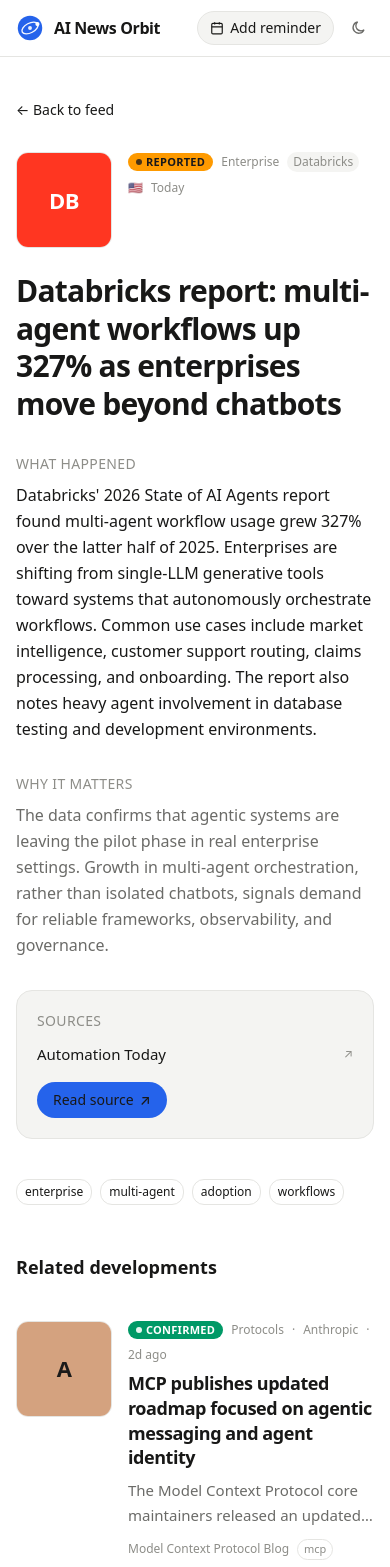
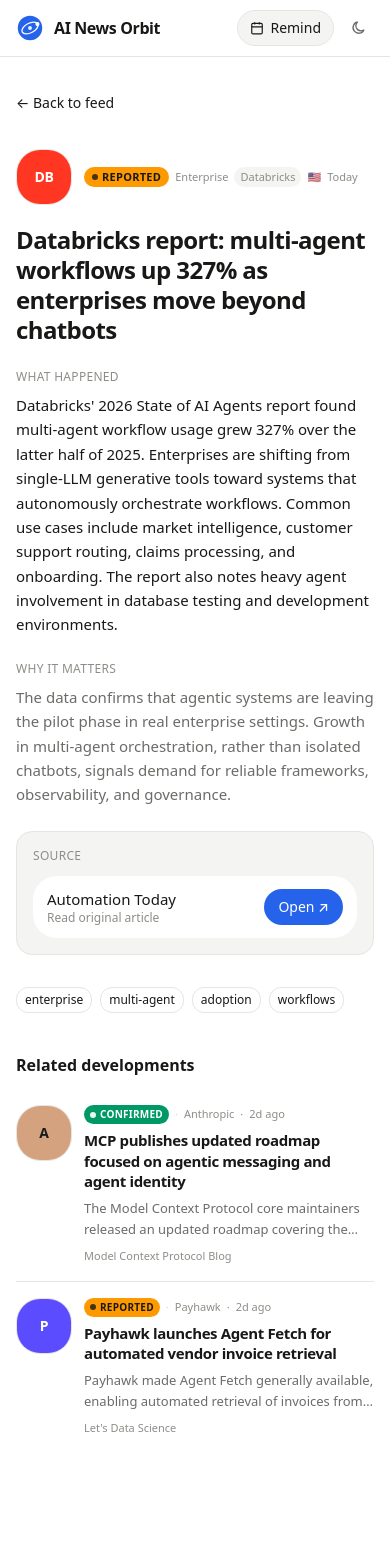
Before and after one commit to zain-ramzan/ai-news-orbit, a Next.js app: page /news/databricks-report-multi-agent-workflows-up-327-percent in a window 390 px wide. Shown: the top 1567 px of the page. After the commit the page ends 1533 px from the top, so only its background shows below. Built offline with nearby package versions, Linux system fonts and the light colour scheme.

Commit message:
polish: calendar logos, mobile thumbs/chips, drop footer, cleaner sources

```diff
--- a/src/app/news/[slug]/page.tsx
+++ b/src/app/news/[slug]/page.tsx
@@ -2,7 +2,6 @@
 import { notFound } from "next/navigation";
 import type { Metadata } from "next";
 import { Header } from "@/components/Header";
-import { Footer } from "@/components/Footer";
 import { StoryCard } from "@/components/StoryCard";
 import { StoryImage } from "@/components/StoryImage";
 import {
@@ -74,18 +73,18 @@
   return (
     <div className="min-h-screen bg-[var(--bg-app)] text-[var(--text-primary)]">
       <Header />
-      <main className="mx-auto max-w-3xl px-4 pb-16 pt-10 sm:px-6">
+      <main className="mx-auto max-w-3xl px-4 pb-20 pt-6 sm:px-6 sm:pt-10">
         <Link
           href="/"
-          className="mb-8 inline-flex items-center gap-1 text-sm text-[var(--text-secondary)] hover:text-[var(--text-primary)]"
+          className="mb-6 inline-flex min-h-[44px] items-center gap-1 text-sm text-[var(--text-secondary)] hover:text-[var(--text-primary)] sm:mb-8"
         >
           ← Back to feed
         </Link>
 
-        <div className="mb-6 flex gap-4">
-          <StoryImage story={story} size={96} />
-          <div className="min-w-0 flex-1">
-            <div className="mb-2 flex flex-wrap items-center gap-2 text-xs text-[var(--text-muted)]">
+        <div className="mb-5 flex gap-3 sm:mb-6 sm:gap-4">
+          <StoryImage story={story} />
+          <div className="min-w-0 flex-1 self-center">
+            <div className="flex flex-wrap items-center gap-1.5 text-[11px] text-[var(--text-muted)] sm:gap-2 sm:text-xs">
               <VerificationBadge status={story.verification_status} />
               <span>{story.category}</span>
               {story.organization.map((org) => (
@@ -93,42 +92,37 @@
                   {org}
                 </span>
               ))}
-              {flag && (
-                <span title={story.country ?? story.country_code}>
-                  {flag}{" "}
-                  <span className="sr-only">{story.country ?? story.country_code}</span>
-                </span>
-              )}
+              {flag && <span title={story.country ?? story.country_code}>{flag}</span>}
               <time dateTime={story.published_at}>{formatRelativeDate(story.published_at)}</time>
             </div>
           </div>
         </div>
 
-        <h1 className="mb-8 text-3xl font-semibold leading-tight tracking-tight text-[var(--text-primary)] sm:text-4xl">
+        <h1 className="mb-6 text-2xl font-semibold leading-tight tracking-tight text-[var(--text-primary)] sm:mb-8 sm:text-4xl">
           {story.headline}
         </h1>
 
-        <section className="mb-8">
-          <h2 className="mb-2 text-sm font-medium uppercase tracking-wide text-[var(--text-muted)]">
+        <section className="mb-6 sm:mb-8">
+          <h2 className="mb-2 text-xs font-medium uppercase tracking-wide text-[var(--text-muted)] sm:text-sm">
             What happened
           </h2>
-          <p className="text-[16px] leading-relaxed text-[var(--text-primary)]">
+          <p className="text-[15px] leading-relaxed text-[var(--text-primary)] sm:text-[16px]">
             {story.what_happened}
           </p>
         </section>
 
-        <section className="mb-8">
-          <h2 className="mb-2 text-sm font-medium uppercase tracking-wide text-[var(--text-muted)]">
+        <section className="mb-6 sm:mb-8">
+          <h2 className="mb-2 text-xs font-medium uppercase tracking-wide text-[var(--text-muted)] sm:text-sm">
             Why it matters
           </h2>
-          <p className="text-[16px] leading-relaxed text-[var(--text-secondary)]">
+          <p className="text-[15px] leading-relaxed text-[var(--text-secondary)] sm:text-[16px]">
             {story.why_it_matters}
           </p>
         </section>
 
         {story.product.length > 0 && (
-          <section className="mb-8">
-            <h2 className="mb-2 text-sm font-medium uppercase tracking-wide text-[var(--text-muted)]">
+          <section className="mb-6 sm:mb-8">
+            <h2 className="mb-2 text-xs font-medium uppercase tracking-wide text-[var(--text-muted)] sm:text-sm">
               Products
             </h2>
             <div className="flex flex-wrap gap-2">
@@ -144,50 +138,45 @@
           </section>
         )}
 
-        <section className="mb-10 rounded-[var(--radius-lg)] border border-[var(--border-default)] bg-[var(--bg-surface)] p-5">
-          <h2 className="mb-3 text-sm font-medium uppercase tracking-wide text-[var(--text-muted)]">
-            Sources
+        <section className="mb-8 rounded-2xl border border-[var(--border-default)] bg-[var(--bg-surface)] p-4 sm:mb-10 sm:p-5">
+          <h2 className="mb-3 text-xs font-medium uppercase tracking-wide text-[var(--text-muted)] sm:text-sm">
+            Source
           </h2>
-          <div className="space-y-2">
           <a
-              href={story.source_url}
+            href={story.official_url || story.source_url}
             target="_blank"
             rel="noopener noreferrer"
-              className="flex items-center justify-between gap-3 text-[15px] text-[var(--accent)] hover:underline"
+            className="group flex items-center justify-between gap-3 rounded-xl bg-[var(--bg-app)] px-3.5 py-3 transition-colors hover:bg-[var(--bg-hover)]"
           >
-              <span>{story.source_name}</span>
-              <span className="text-xs text-[var(--text-muted)]">↗</span>
+            <div className="min-w-0">
+              <p className="truncate text-[15px] font-medium text-[var(--text-primary)]">
+                {story.source_name}
+              </p>
+              <p className="truncate text-xs text-[var(--text-muted)]">Read original article</p>
+            </div>
+            <span className="inline-flex h-9 shrink-0 items-center rounded-full bg-[var(--accent)] px-3.5 text-sm font-medium text-white group-hover:bg-[var(--accent-hover)]">
+              Open ↗
+            </span>
           </a>
           {story.official_url && story.official_url !== story.source_url && (
             <a
               href={story.official_url}
               target="_blank"
               rel="noopener noreferrer"
-                className="flex items-center justify-between gap-3 text-[15px] text-[var(--accent)] hover:underline"
+              className="mt-2 block text-sm text-[var(--accent)] hover:underline"
             >
-                <span>Official announcement</span>
-                <span className="text-xs text-[var(--text-muted)]">↗</span>
+              Official announcement ↗
             </a>
           )}
-          </div>
-          <a
-            href={story.official_url || story.source_url}
-            target="_blank"
-            rel="noopener noreferrer"
-            className="mt-4 inline-flex items-center gap-1.5 rounded-full bg-[var(--accent)] px-4 py-2 text-sm font-medium text-white hover:bg-[var(--accent-hover)] transition-colors"
-          >
-            Read source
-            <span aria-hidden>↗</span>
-          </a>
         </section>
 
         {story.tags.length > 0 && (
-          <div className="mb-12 flex flex-wrap gap-2">
+          <div className="mb-10 flex flex-wrap gap-2 sm:mb-12">
             {story.tags.map((tag) => (
               <Link
                 key={tag}
                 href={`/?q=${encodeURIComponent(tag)}`}
-                className="rounded-md border border-[var(--border-default)] px-2 py-1 text-xs text-[var(--text-muted)] hover:border-[var(--border-strong)] hover:text-[var(--text-primary)]"
+                className="rounded-md border border-[var(--border-default)] px-2 py-1 text-xs text-[var(--text-muted)] hover:text-[var(--text-primary)]"
               >
                 {tag}
               </Link>
@@ -197,7 +186,7 @@
 
         {related.length > 0 && (
           <section>
-            <h2 className="mb-4 text-lg font-semibold text-[var(--text-primary)]">
+            <h2 className="mb-3 text-base font-semibold text-[var(--text-primary)] sm:mb-4 sm:text-lg">
               Related developments
             </h2>
             <div>
@@ -208,7 +197,6 @@
           </section>
         )}
       </main>
-      <Footer />
     </div>
   );
 }
--- a/src/components/ReminderButton.tsx
+++ b/src/components/ReminderButton.tsx
@@ -6,12 +6,10 @@
 const TITLE = "AI News Orbit — morning briefing";
 const DETAILS = `Open the daily agentic AI briefing:\n${SITE}\n\nWeekdays only (Mon–Fri).`;
 
-/** Next weekday at 09:00 local, as YYYYMMDDTHHMMSS for Google dates param */
 function nextWeekdayNine(): { start: string; end: string; icsStart: string; icsEnd: string } {
   const d = new Date();
   d.setHours(9, 0, 0, 0);
-  // If past 9am today, or weekend, move forward
-  const day = d.getDay(); // 0 Sun … 6 Sat
+  const day = d.getDay();
   if (day === 0) d.setDate(d.getDate() + 1);
   else if (day === 6) d.setDate(d.getDate() + 2);
   else if (new Date().getHours() >= 9) {
@@ -26,7 +24,6 @@
   const dayNum = pad(d.getDate());
   const startLocal = `${y}${m}${dayNum}T090000`;
   const endLocal = `${y}${m}${dayNum}T091500`;
-  // ICS uses local floating time
   return { start: startLocal, end: endLocal, icsStart: startLocal, icsEnd: endLocal };
 }
 
@@ -45,7 +42,6 @@
 
 function outlookUrl() {
   const { start } = nextWeekdayNine();
-  // Outlook deep link (all-day style path uses ISO)
   const y = start.slice(0, 4);
   const m = start.slice(4, 6);
   const d = start.slice(6, 8);
@@ -97,6 +93,36 @@
   URL.revokeObjectURL(url);
 }
 
+function GoogleIcon() {
+  return (
+    <svg width="18" height="18" viewBox="0 0 24 24" aria-hidden>
+      <path fill="#4285F4" d="M22.56 12.25c0-.78-.07-1.53-.2-2.25H12v4.26h5.92c-.26 1.37-1.04 2.53-2.21 3.31v2.77h3.57c2.08-1.92 3.28-4.74 3.28-8.09z" />
+      <path fill="#34A853" d="M12 23c2.97 0 5.46-.98 7.28-2.66l-3.57-2.77c-.98.66-2.23 1.06-3.71 1.06-2.86 0-5.29-1.93-6.16-4.53H2.18v2.84C3.99 20.53 7.7 23 12 23z" />
+      <path fill="#FBBC05" d="M5.84 14.09c-.22-.66-.35-1.36-.35-2.09s.13-1.43.35-2.09V7.07H2.18C1.43 8.55 1 10.22 1 12s.43 3.45 1.18 4.93l2.85-2.22.81-.62z" />
+      <path fill="#EA4335" d="M12 5.38c1.62 0 3.06.56 4.21 1.64l3.15-3.15C17.45 2.09 14.97 1 12 1 7.7 1 3.99 3.47 2.18 7.07l3.66 2.84c.87-2.6 3.3-4.53 6.16-4.53z" />
+    </svg>
+  );
+}
+
+function MicrosoftIcon() {
+  return (
+    <svg width="16" height="16" viewBox="0 0 23 23" aria-hidden>
+      <path fill="#f35325" d="M1 1h10v10H1z" />
+      <path fill="#81bc06" d="M12 1h10v10H12z" />
+      <path fill="#05a6f0" d="M1 12h10v10H1z" />
+      <path fill="#ffba08" d="M12 12h10v10H12z" />
+    </svg>
+  );
+}
+
+function AppleIcon() {
+  return (
+    <svg width="16" height="16" viewBox="0 0 24 24" fill="currentColor" aria-hidden>
+      <path d="M18.71 19.5c-.83 1.24-1.71 2.45-3.05 2.47-1.34.03-1.77-.79-3.29-.79-1.53 0-2 .77-3.27.82-1.31.05-2.3-1.32-3.14-2.53C4.25 17 2.94 12.45 4.7 9.39c.87-1.52 2.43-2.48 4.12-2.51 1.28-.02 2.5.87 3.29.87.78 0 2.26-1.07 3.81-.91.65.03 2.47.26 3.64 1.98-.09.06-2.17 1.28-2.15 3.81.03 3.02 2.65 4.03 2.68 4.04-.03.07-.42 1.44-1.38 2.83M13 3.5c.73-.83 1.94-1.46 2.94-1.5.13 1.17-.34 2.35-1.04 3.19-.69.85-1.83 1.51-2.95 1.42-.15-1.15.41-2.35 1.05-3.11z" />
+    </svg>
+  );
+}
+
 export function ReminderButton() {
   const [open, setOpen] = useState(false);
   const ref = useRef<HTMLDivElement>(null);
@@ -114,7 +140,7 @@
       <button
         type="button"
         onClick={() => setOpen((v) => !v)}
-        className="inline-flex items-center gap-1.5 rounded-full border border-[var(--border-default)] bg-[var(--bg-surface)] px-3 py-1.5 text-sm font-medium text-[var(--text-primary)] hover:bg-[var(--bg-hover)] transition-colors"
+        className="inline-flex h-9 items-center gap-1.5 rounded-full border border-[var(--border-default)] bg-[var(--bg-surface)] px-3 text-sm font-medium text-[var(--text-primary)] hover:bg-[var(--bg-hover)] transition-colors"
         aria-expanded={open}
         aria-haspopup="menu"
       >
@@ -122,13 +148,14 @@
           <rect x="3" y="4" width="18" height="18" rx="2" />
           <path d="M16 2v4M8 2v4M3 10h18" />
         </svg>
-        Add reminder
+        <span className="hidden xs:inline sm:inline">Add reminder</span>
+        <span className="sm:hidden">Remind</span>
       </button>
 
       {open && (
         <div
           role="menu"
-          className="absolute right-0 z-50 mt-2 w-64 overflow-hidden rounded-[var(--radius-lg)] border border-[var(--border-default)] bg-[var(--bg-app)] shadow-lg"
+          className="absolute right-0 z-50 mt-2 w-[min(100vw-2rem,16.5rem)] overflow-hidden rounded-[var(--radius-lg)] border border-[var(--border-default)] bg-[var(--bg-app)] shadow-lg"
         >
           <div className="border-b border-[var(--border-default)] px-3 py-2.5">
             <p className="text-xs font-medium text-[var(--text-primary)]">Weekday briefing</p>
@@ -141,11 +168,11 @@
             href={googleCalendarUrl()}
             target="_blank"
             rel="noopener noreferrer"
-            className="flex items-center gap-3 px-3 py-2.5 text-sm text-[var(--text-primary)] hover:bg-[var(--bg-hover)]"
+            className="flex items-center gap-3 px-3 py-3 text-sm text-[var(--text-primary)] hover:bg-[var(--bg-hover)]"
             onClick={() => setOpen(false)}
           >
-            <span className="flex h-7 w-7 items-center justify-center rounded-md bg-[#fff] text-xs font-bold text-[#4285F4] border border-[var(--border-default)]">
-              G
+            <span className="flex h-8 w-8 items-center justify-center rounded-lg border border-[var(--border-default)] bg-white">
+              <GoogleIcon />
             </span>
             Google Calendar
           </a>
@@ -154,27 +181,27 @@
             href={outlookUrl()}
             target="_blank"
             rel="noopener noreferrer"
-            className="flex items-center gap-3 px-3 py-2.5 text-sm text-[var(--text-primary)] hover:bg-[var(--bg-hover)]"
+            className="flex items-center gap-3 px-3 py-3 text-sm text-[var(--text-primary)] hover:bg-[var(--bg-hover)]"
             onClick={() => setOpen(false)}
           >
-            <span className="flex h-7 w-7 items-center justify-center rounded-md bg-[#0078D4] text-xs font-bold text-white">
-              O
+            <span className="flex h-8 w-8 items-center justify-center rounded-lg border border-[var(--border-default)] bg-white">
+              <MicrosoftIcon />
             </span>
-            Outlook / Microsoft
+            Microsoft Outlook
           </a>
           <button
             type="button"
             role="menuitem"
-            className="flex w-full items-center gap-3 px-3 py-2.5 text-left text-sm text-[var(--text-primary)] hover:bg-[var(--bg-hover)]"
+            className="flex w-full items-center gap-3 px-3 py-3 text-left text-sm text-[var(--text-primary)] hover:bg-[var(--bg-hover)]"
             onClick={() => {
               downloadIcs();
               setOpen(false);
             }}
           >
-            <span className="flex h-7 w-7 items-center justify-center rounded-md bg-[var(--bg-surface)] text-xs font-bold text-[var(--text-primary)] border border-[var(--border-default)]">
-              
+            <span className="flex h-8 w-8 items-center justify-center rounded-lg border border-[var(--border-default)] bg-[var(--bg-surface)] text-[var(--text-primary)]">
+              <AppleIcon />
             </span>
-            Apple Calendar (.ics)
+            Apple Calendar
           </button>
         </div>
       )}
--- a/src/components/StoryCard.tsx
+++ b/src/components/StoryCard.tsx
@@ -6,7 +6,7 @@
 function VerificationBadge({ status }: { status: string }) {
   if (status === "confirmed") {
     return (
-      <span className="inline-flex items-center gap-1 rounded-md bg-emerald-600 px-2 py-0.5 text-[11px] font-semibold uppercase tracking-wide text-white">
+      <span className="inline-flex items-center gap-1 rounded-md bg-emerald-600 px-1.5 py-0.5 text-[10px] font-semibold uppercase tracking-wide text-white sm:px-2 sm:text-[11px]">
         <span className="h-1.5 w-1.5 rounded-full bg-white/90" aria-hidden />
         Confirmed
       </span>
@@ -14,14 +14,14 @@
   }
   if (status === "reported") {
     return (
-      <span className="inline-flex items-center gap-1 rounded-md bg-amber-500 px-2 py-0.5 text-[11px] font-semibold uppercase tracking-wide text-zinc-900">
+      <span className="inline-flex items-center gap-1 rounded-md bg-amber-500 px-1.5 py-0.5 text-[10px] font-semibold uppercase tracking-wide text-zinc-900 sm:px-2 sm:text-[11px]">
         <span className="h-1.5 w-1.5 rounded-full bg-zinc-900/80" aria-hidden />
         Reported
       </span>
     );
   }
   return (
-    <span className="inline-flex items-center gap-1 rounded-md bg-zinc-500 px-2 py-0.5 text-[11px] font-semibold uppercase tracking-wide text-white">
+    <span className="inline-flex items-center gap-1 rounded-md bg-zinc-500 px-1.5 py-0.5 text-[10px] font-semibold uppercase tracking-wide text-white sm:px-2 sm:text-[11px]">
       <span className="h-1.5 w-1.5 rounded-full bg-white/80" aria-hidden />
       Rumor
     </span>
@@ -35,49 +35,46 @@
       : "";
 
   return (
-    <article className="group border-b border-[var(--border-default)] py-6 last:border-0">
-      <div className="flex gap-4">
+    <article className="group border-b border-[var(--border-default)] py-4 sm:py-6 last:border-0">
+      <div className="flex gap-3 sm:gap-4">
         <Link href={`/news/${story.slug}`} className="shrink-0">
-          <StoryImage story={story} size={96} />
+          <StoryImage story={story} />
         </Link>
 
         <div className="min-w-0 flex-1">
-          <div className="mb-2 flex flex-wrap items-center gap-2 text-xs text-[var(--text-muted)]">
+          <div className="mb-1.5 flex flex-wrap items-center gap-x-1.5 gap-y-1 text-[11px] text-[var(--text-muted)] sm:mb-2 sm:text-xs">
             <VerificationBadge status={story.verification_status} />
-            <span>{story.category}</span>
+            <span className="hidden xs:inline sm:inline">{story.category}</span>
             {story.organization[0] && (
               <>
-                <span aria-hidden>·</span>
+                <span aria-hidden className="text-[var(--border-strong)]">·</span>
                 <span>{story.organization[0]}</span>
               </>
             )}
             {flag && (
               <>
                 <span aria-hidden>·</span>
-                <span title={story.country ?? story.country_code}>
-                  {flag}{" "}
-                  <span className="sr-only">{story.country ?? story.country_code}</span>
-                </span>
+                <span title={story.country ?? story.country_code}>{flag}</span>
               </>
             )}
             <span aria-hidden>·</span>
             <time dateTime={story.published_at}>{formatRelativeDate(story.published_at)}</time>
           </div>
 
-          <h2 className="mb-2 text-lg font-semibold leading-snug tracking-tight text-[var(--text-primary)] group-hover:text-[var(--accent)] transition-colors sm:text-xl">
+          <h2 className="mb-1.5 text-[15px] font-semibold leading-snug tracking-tight text-[var(--text-primary)] group-hover:text-[var(--accent)] transition-colors sm:mb-2 sm:text-lg">
             <Link href={`/news/${story.slug}`}>{story.headline}</Link>
           </h2>
 
-          <p className="mb-3 line-clamp-2 text-[15px] leading-relaxed text-[var(--text-secondary)]">
+          <p className="mb-2 line-clamp-2 text-[13px] leading-relaxed text-[var(--text-secondary)] sm:mb-3 sm:text-[15px]">
             {story.what_happened}
           </p>
 
-          <div className="flex flex-wrap items-center gap-2 text-xs text-[var(--text-muted)]">
+          <div className="flex flex-wrap items-center gap-1.5 text-[11px] text-[var(--text-muted)] sm:gap-2 sm:text-xs">
             <span>{story.source_name}</span>
-            {story.tags.slice(0, 3).map((tag) => (
+            {story.tags.slice(0, 2).map((tag) => (
               <span
                 key={tag}
-                className="rounded-md border border-[var(--border-default)] px-1.5 py-0.5 text-[11px] text-[var(--text-muted)]"
+                className="hidden rounded-md border border-[var(--border-default)] px-1.5 py-0.5 text-[10px] sm:inline"
               >
                 {tag}
               </span>
--- a/src/components/StoryImage.tsx
+++ b/src/components/StoryImage.tsx
@@ -4,13 +4,13 @@
 import type { NewsStory } from "@/lib/schema";
 import { brandLogoUrl, resolveBrandMark } from "@/lib/brands";
 
-/** Fixed square box — story image → org logo → letter fallback */
+/** Responsive square: 56px mobile → 80px desktop (or compact) */
 export function StoryImage({
   story,
-  size = 96,
+  compact = false,
 }: {
   story: NewsStory;
-  size?: 72 | 96 | 120;
+  compact?: boolean;
 }) {
   const brand = resolveBrandMark(story.organization, story.country_code);
   const logoSrc = brandLogoUrl(brand.domain, 128);
@@ -20,42 +20,40 @@
   const showPhoto = story.image_url && !failed;
   const showLogo = !showPhoto && logoSrc && !logoFailed;
 
+  const box = compact
+    ? "h-12 w-12 sm:h-14 sm:w-14"
+    : "h-14 w-14 sm:h-20 sm:w-20";
+
   return (
     <div
-      className="relative shrink-0 overflow-hidden rounded-[var(--radius-md)] border border-[var(--border-default)] bg-[var(--bg-surface)]"
-      style={{ width: size, height: size }}
+      className={`relative shrink-0 overflow-hidden rounded-xl border border-[var(--border-default)] bg-[var(--bg-surface)] ${box}`}
     >
       {showPhoto ? (
         // eslint-disable-next-line @next/next/no-img-element
         <img
           src={story.image_url!}
           alt=""
-          width={size}
-          height={size}
           className="h-full w-full object-cover"
           loading="lazy"
           onError={() => setFailed(true)}
         />
       ) : showLogo ? (
-        <div className="flex h-full w-full items-center justify-center bg-white p-3 dark:bg-zinc-100">
+        <div className="flex h-full w-full items-center justify-center bg-white p-2 dark:bg-zinc-100">
           {/* eslint-disable-next-line @next/next/no-img-element */}
           <img
             src={logoSrc!}
             alt={story.organization[0] || "logo"}
-            width={Math.round(size * 0.55)}
-            height={Math.round(size * 0.55)}
-            className="object-contain"
+            className="h-[55%] w-[55%] object-contain"
             loading="lazy"
             onError={() => setLogoFailed(true)}
           />
         </div>
       ) : (
         <div
-          className="flex h-full w-full items-center justify-center font-semibold tracking-tight select-none"
+          className="flex h-full w-full items-center justify-center text-sm font-semibold tracking-tight select-none sm:text-base"
           style={{
             backgroundColor: brand.bg,
             color: brand.fg,
-            fontSize: size >= 96 ? 22 : 18,
           }}
           aria-hidden
         >
```
Also changed, not shown: src/app/globals.css (+9 -0 lines), src/app/page.tsx (+25 -21 lines), src/app/rss/page.tsx (+5 -14 lines). Lines whose indentation alone changed are shown as unchanged.
